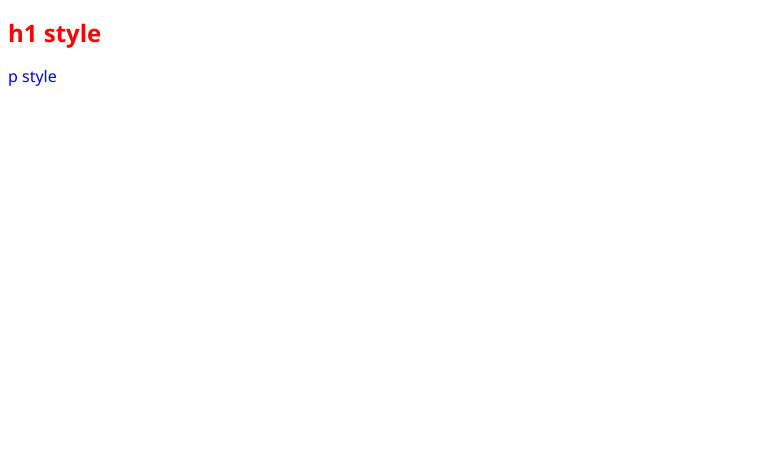
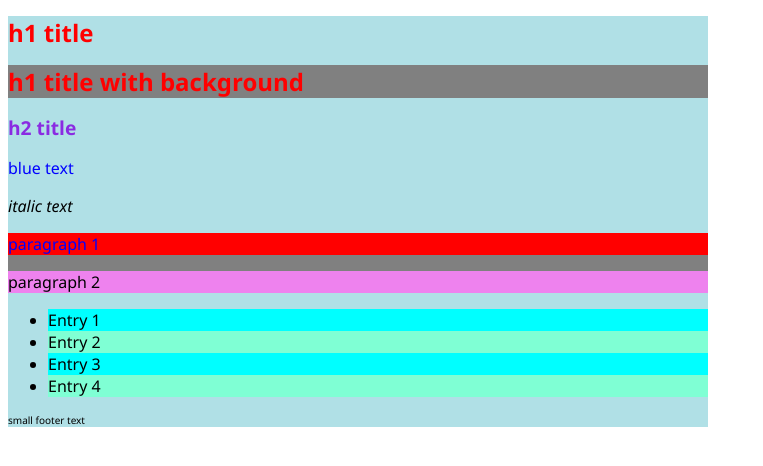
Before and after one commit to raymasson/css-basics, a plain HTML site: page index.html in a window 1280 px wide. Shown: the whole page, without its empty margins (0-763 px from the left). Drawn offline with Linux system fonts and the light colour scheme.

Commit message:
background tests

```diff
--- a/index.html
+++ b/index.html
@@ -9,24 +9,81 @@
             {
                 color: blue;
                 font-size: medium;
-                font-family: 'Segoe UI', Tahoma, Geneva, Verdana, sans-serif;
             }
             h1
             {
                 color: red;
                 font-size: x-large;
+            }
+            h2
+            {
+                color: blueviolet;
+                font-size: larger;
+            }
+            footer p
+            {
+                font-size: x-small;
+                color: black;
+            }
+            .h1-class
+            {
+                background-color: grey;
+            }
+            .italic
+            {
+                font-style: italic;
+                color: black;
+            }
+            #section1
+            {
+                background-color: grey;
+            }
+            #section1 p
+            {
+                color: black;
+            }
+            #section1 :first-child {color: blue;}
+
+            ul :nth-child(odd) {background-color: aqua;}
+            ul :nth-child(even) {background-color: aquamarine;}
+
+            #section1 p:nth-of-type(odd) {background-color:red;}
+            #section1 p:nth-of-type(even) {background-color: violet;}
+
+            .wholePage
+            {
                 font-family: 'Segoe UI', Tahoma, Geneva, Verdana, sans-serif;
+                width: 700px;
+                margin: 5 auto;
             }
+
+            .wholePage div
+            {
+                background-color: powderblue;
+            }
+
         </style>
     </head>
-    <body>
-        <h1>
-            h1 style
-        </h1>
-        <p>
-            p style
-        </p>
+    <body class="wholePage">
+        <div>
+            <h1>h1 title</h1>
+            <h1 class="h1-class">h1 title with background</h1>
+            <h2>h2 title</h2>
+            <p>blue text</p>
+            <p class="italic">italic text</p>
+            <section id="section1">
+                <p>paragraph 1</p>
+                <p>paragraph 2</p>
+            </section>
+            <ul>
+                <li>Entry 1</li>
+                <li>Entry 2</li>
+                <li>Entry 3</li>
+                <li>Entry 4</li>
+            </ul>
+            <footer>
+                <p>small footer text</p>
+            </footer>
+        </div>
     </body>
-    <footer>
-    </footer>
 </html>
```
